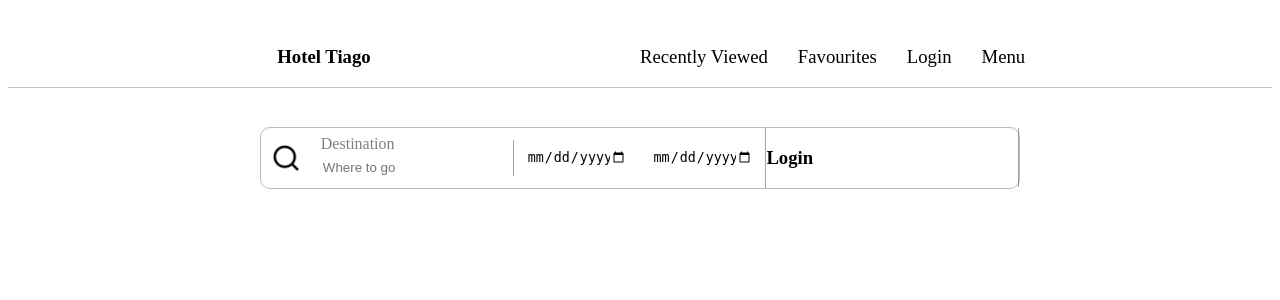
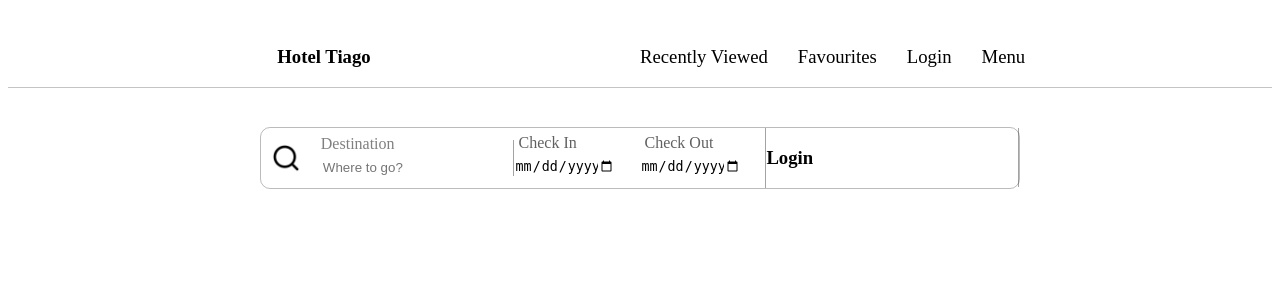
Before and after one commit to KURRI173/Information-Systems, a Flask app: page / in a window 1280 px wide. Shown: the top 300 px of the page. Run offline with Flask 3, Linux system fonts and the light colour scheme.

Commit message:
datapart gcompleted

```diff
--- a/static/css/index.css
+++ b/static/css/index.css
@@ -91,8 +91,22 @@
 }
 .subsection input
 {
-  width:40%;
+  width:80%;
   height: 80%;
   border: none;
   border-radius:10px;
 }
+.datasection
+{
+  display: flex;
+  justify-content: center;
+  align-items: flex-start;
+  flex-direction: column;
+  width: 100%;
+  height: 80%;
+}
+.datasection label
+{
+  margin-left: 5px;
+  color: rgba(0, 0, 0, 0.622);
+}
--- a/templates/Components/header.html
+++ b/templates/Components/header.html
@@ -21,8 +21,16 @@
          </div>
     </div>
     <div class="subsection">
+        <div class="datasection">
+            <label>Check In</label>
             <input type="date" value="{datetime.date.today().isoformat()}"/>
-            <input type="date" value="{datetime.date.today().isoformat()}"/>
+        </div>
+
+    <div class="datasection">
+        <label>Check Out</label>
+          <input type="date" value="{datetime.date.today().isoformat()}"/>
+    </div>
+
     </div>
     <div class="subsection"><h3>Login</h3></div>
 </div>
```
